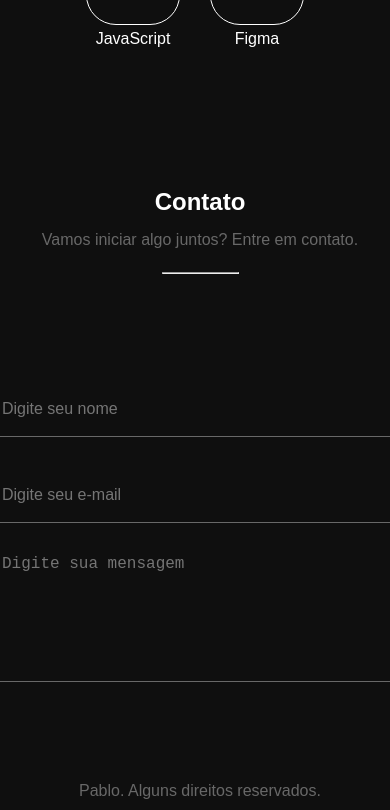
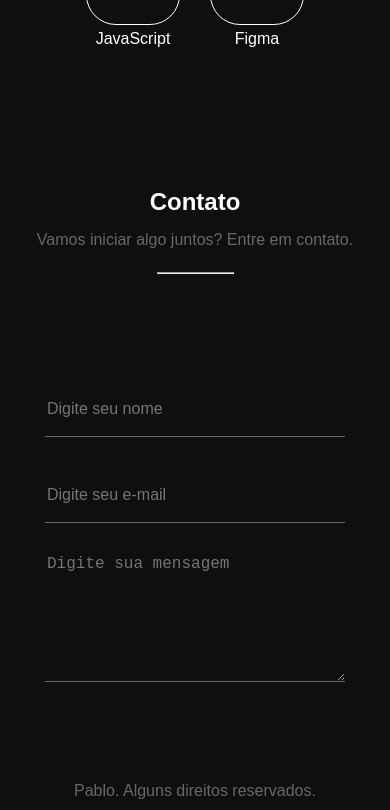
Before and after one commit to Pegasis12/GalaxyProject, a plain HTML site: page index.html in a window 390 px wide. Shown: the part 3730-4540 px from the top of the page. Drawn offline with Linux system fonts and the light colour scheme; files whose address does not match are found by name.

Commit message:
formulario

```diff
--- a/CSS/footer.css
+++ b/CSS/footer.css
@@ -37,4 +37,7 @@
 }
 
 @media (max-width: 800px) {
+  .footer-container {
+    width: 300px;
+  }
 }
--- a/index.html
+++ b/index.html
@@ -177,7 +177,7 @@
     </div>
   </section>
 
-  <section class="footer">
+  <section class="footer" aria-label="contato">
     <div class="texto-central">
       <h2>Contato</h2>
       <p class="cinza">Vamos iniciar algo juntos? Entre em contato.</p>
```
